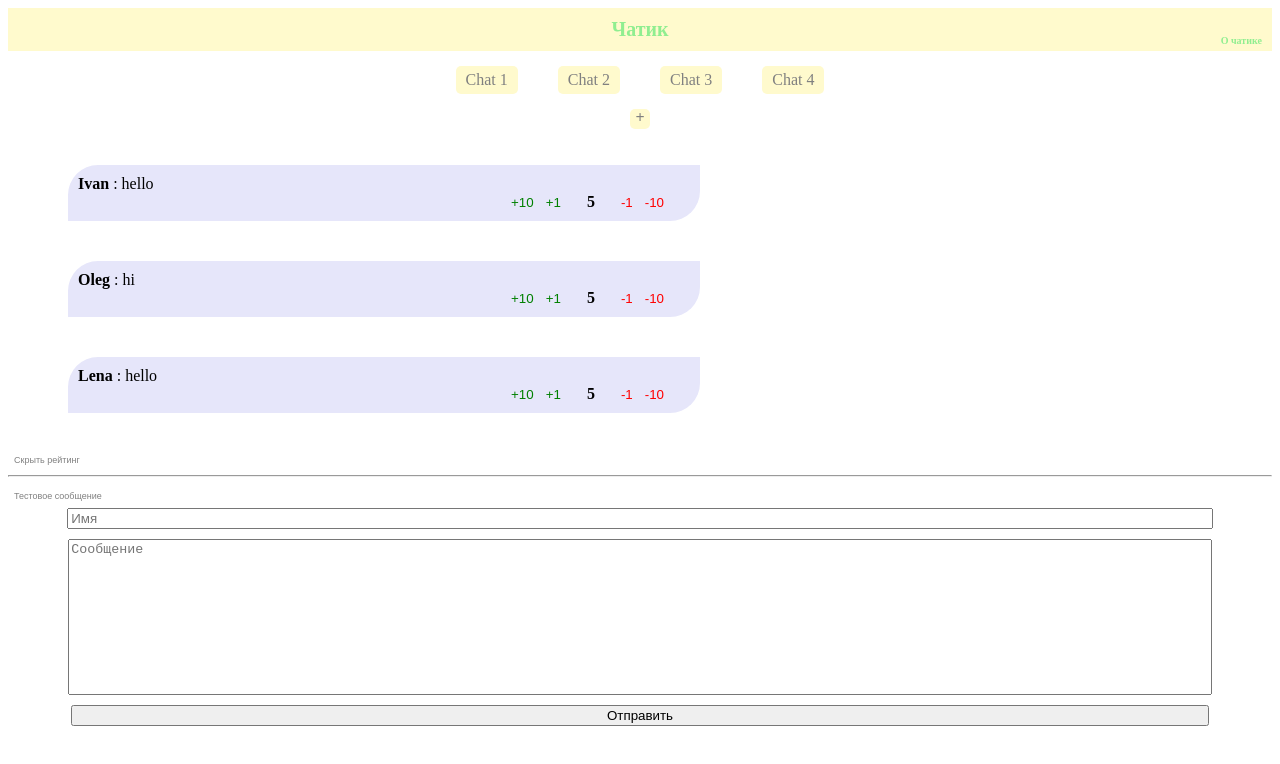
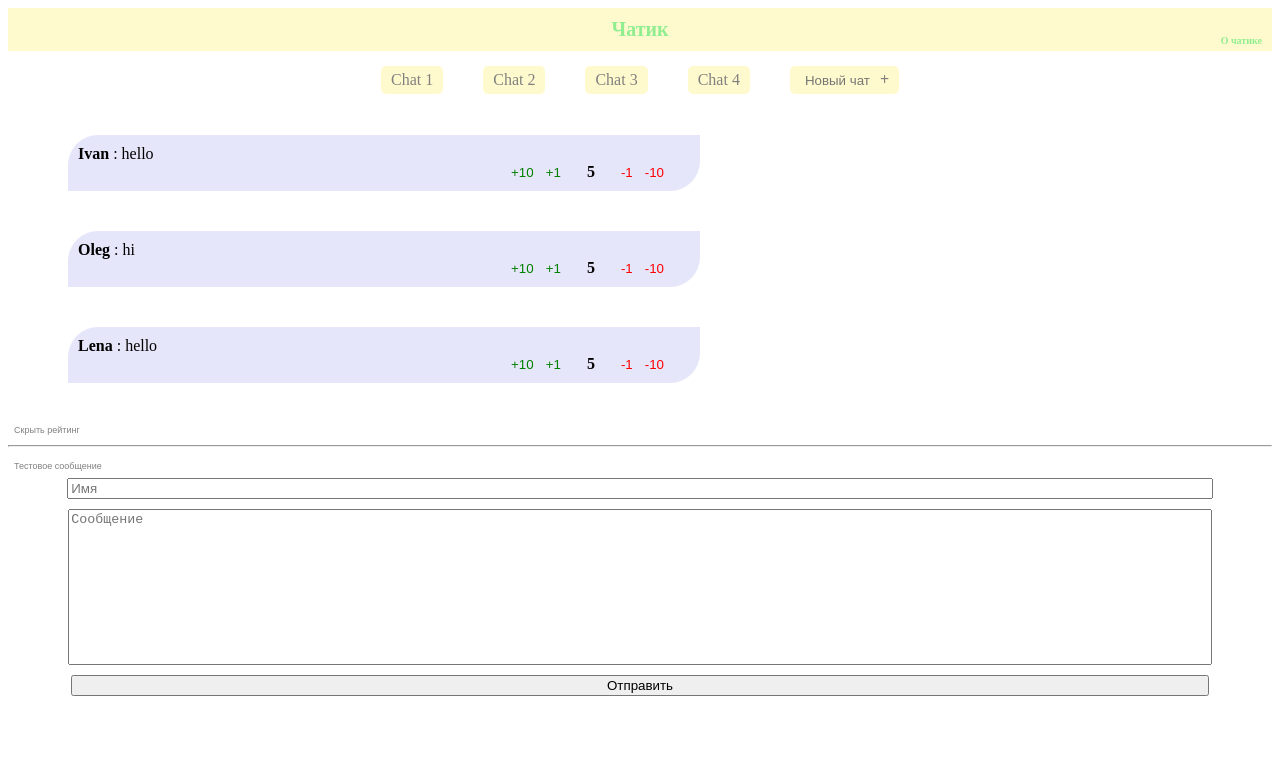
Before and after one commit to komalapa/GB, a React app: page /chats/1 in a window 1280 px wide. Shown: the top 764 px of the page. Built offline with nearby package versions, Linux system fonts and the light colour scheme.

Commit message:
Урок №6

```diff
--- a/package.json
+++ b/package.json
@@ -27,6 +27,8 @@
     "webpack-serve": "^3.2.0"
   },
   "dependencies": {
+    "connected-react-router": "^6.8.0",
+    "history": "^4.10.1",
     "prop-types": "^15.7.2",
     "react": "^17.0.1",
     "react-dom": "^17.0.1",
--- a/src/App.jsx
+++ b/src/App.jsx
@@ -1,6 +1,7 @@
 import React from 'react';
 import {BrowserRouter, Switch, Route, Redirect} from 'react-router-dom';
 import {Provider} from 'react-redux'
+import {ConnectedRouter} from 'connected-react-router'
 //components import
 import ChatContainer from './containers/chatContainer'
 import {Header} from './components/header/header'
@@ -10,7 +11,7 @@ import { About } from './components/about/about';
 import { NotFound } from './components/notFound/notFound';
 //end components import
 //redux import
-import {initStore} from './store/index'
+import {initStore, history} from './store/index'
 import {initChats, sendMessage} from './store/chatActions'
 //end redux import
 
@@ -25,7 +26,8 @@ export const App = () => {
     };
     return(
     <Provider store={store}>
-        <BrowserRouter>
+        {/* <BrowserRouter> */}
+        <ConnectedRouter history={history}>
             <Header/>
             <Switch>
                 <Route path = '/' exact><Redirect to="/chats" /></Route>
@@ -40,7 +42,8 @@ export const App = () => {
                 <Route path = '/contacts'>contacts page</Route>
                 <Route path = '/' component={NotFound}/>
             </Switch>
-        </BrowserRouter>
+        </ConnectedRouter>
+        {/* </BrowserRouter> */}
     </Provider>
     )
 }
--- a/src/components/chatForm/chatForm.jsx
+++ b/src/components/chatForm/chatForm.jsx
@@ -4,13 +4,8 @@ import PropTypes from 'prop-types';
 //components import
 //end components import
 import './chatForm.css'
+import {useInput} from '../../hooks/hooksUseInput'
 
-function useInput(initialState) {
-    const [state, setState] = React.useState(initialState);
-
-    const setInput = (event) => setState(event.target.value);
-    return [state, setInput, setState]
-}
 
 export const ChatForm = ({onSendMessage}) => {
     const [name, setName]=useInput('');
--- a/src/components/chatList/chatList.css
+++ b/src/components/chatList/chatList.css
@@ -17,7 +17,7 @@
     border-radius: 5px;
 }
  .add-chat{
-    display: block;
+    /*display: block;
     width: 20px;
     height: 20px;
     border-radius: 5px;
@@ -25,6 +25,7 @@
     margin: auto;
     text-align: center;
     color:grey;
+    */
     font-weight: 900;
  }
 .chat-list-item a{
@@ -35,3 +36,16 @@
     color:lightgreen;
     cursor: pointer;
 }
+.chatlist-name-input{
+    background-color: lemonchiffon;
+    color:grey;
+    outline: lightgreen;
+    border:transparent;
+    width:70px;
+    padding: 0 5px;
+}
+.chatlist-name-input:focus{
+    background-color: lemonchiffon;
+    border-bottom:1px solid grey;
+    outline: lightgreen;
+}
--- a/src/components/chatList/chatList.jsx
+++ b/src/components/chatList/chatList.jsx
@@ -6,20 +6,28 @@ import {Link} from 'react-router-dom';
 
 //end components import
 import './chatList.css'
+import {useInput} from '../../hooks/hooksUseInput'
 
 
 
 export  const ChatList = ({chats, onCreateChat})=> {
-    const handleClick = (event) => {
-        //alert("Выбран "+ event.target.innerText)
-    }
+    const [chatName, setChatName, setInitialChatName]=useInput('');
+
     const handleAddChat = () =>{
         let id = +chats[chats.length -1].id +1;
         if (!id) {id = +(new Date())}
+        const chatNameStr = chatName ? chatName : "Chat " + id;
         //console.log('id',id)
-        onCreateChat(id, "Chat"+id)
+        onCreateChat(id, chatNameStr);
+        setInitialChatName('');
     }
+    const handleKeyUp = (event) =>{
+        if (event.keyCode === 13) { // Enter
+            event.preventDefault();
+            handleAddChat();
+        }
 
+    }
 
     return (
     <>
@@ -29,8 +37,21 @@ export  const ChatList = ({chats, onCreateChat})=> {
                     {item.name}
                 </Link>
                 </li>))}
+                <li  className="chat-list-item">
+                <input
+                    name = "chatname"
+                    placeholder="Новый чат"
+                    value = {chatName}
+                    onChange ={setChatName}
+                    // onChange ={(e) => setName(e.target.value)}
+                    className="chatlist-name-input"
+                    onKeyUp={handleKeyUp}
+                >
+                </input>
+                    <span className="add-chat" onClick={handleAddChat}>+</span>
+                </li>
         </ul>
-        <span className="add-chat" onClick={handleAddChat}>+</span>
+
 
     </>
 )
--- a/src/containers/chatListContainer.js
+++ b/src/containers/chatListContainer.js
@@ -1,5 +1,3 @@
-import React from 'react';
-import PropTypes from 'prop-types';
 import {connect} from 'react-redux';
 import {bindActionCreators} from 'redux';
 
@@ -12,13 +10,12 @@ import {sendMessage,likeMessage,addChat} from '../store/chatActions'
 
 
 const mapStateToProps = (store,props) =>{
-    //console.log("!!!",store.chats);
-    const chats=[]
-    for (let item in store.chats){
-        //console.log(item)
-        chats.push({id: item, name:store.chats[item].name})
-    }
-    //console.log(chats)
+    // const chats=[]
+    // for (let item in store.chats){
+    //     //console.log(item)
+    //     chats.push({id: item, name:store.chats[item].name})
+    // }
+    const chats = Object.entries(store.chats).map(([id,{name}])=>({id, name}));
     return {
         chats
     }
--- /dev/null
+++ b/src/hooks/hooksUseInput.js
@@ -0,0 +1,10 @@
+import React, { useEffect }  from 'react';
+
+
+
+export function useInput(initialState) {
+    const [state, setState] = React.useState(initialState);
+
+    const setInput = (event) => setState(event.target.value);
+    return [state, setInput, setState]
+}
--- a/src/index.js
+++ b/src/index.js
@@ -22,4 +22,4 @@ ReactDom.render(
     <App />,
     mountPoint
 )
-//ДЗ восстановить работу приложения (лайки)
+//ДЗ Удаление и редактирование сообщения, Удаление чата, Подсветка чата в который пришло сообщение
--- /dev/null
+++ b/src/store/botMiddleware.js
@@ -0,0 +1,44 @@
+// export default function(store) {
+//     return function(next){
+//         return function (action){
+//             console.log(store,next,action)
+//             next(action)
+//         }
+//     }
+
+// }
+
+import {sendMessage, addChat} from './chatActions'
+
+export const ROBOT_NAME = 'Hercule';
+const ROBOT_CONTENT = '! Use your little grey cells, mon ami!';
+const robotTimeoutIds = {}
+
+
+export default store => next => action =>
+{
+    //console.log(store,next,action)
+    next(action)
+    if (action.type === sendMessage.toString()){
+        const {name, id} = action.payload;
+        if (name != ROBOT_NAME){
+            clearTimeout(robotTimeoutIds[id]);
+            robotTimeoutIds[id] = setTimeout(generateLocalRobotAnswer,2000,store,id,name);
+        }
+    }else if (action.type === addChat.toString()){
+        const {name, chatId} = action.payload;
+        generateLocalRobotGreeting(store,chatId);
+
+    }
+}
+
+function generateLocalRobotAnswer(store,id, name){
+    const msg = {name: ROBOT_NAME, content: "O, "+name + ROBOT_CONTENT ,likes:5}
+    store.dispatch(sendMessage(id, msg.name, msg.content, msg.likes))
+}
+
+function generateLocalRobotGreeting(store,id){
+    const chatName = store.getState().chats[id].name;
+    const msg = {name: ROBOT_NAME, content: `G'Day. Welcome to ${chatName}`,likes:5}
+    store.dispatch(sendMessage(id, msg.name, msg.content, msg.likes))
+}
--- a/src/store/index.js
+++ b/src/store/index.js
@@ -1,18 +1,35 @@
-import {createStore, combineReducers} from 'redux'
-
+import {createStore, combineReducers, compose, applyMiddleware} from 'redux'
+import {createBrowserHistory} from 'history';
+import {routerMiddleware, connectRouter} from 'connected-react-router'
 //import reducers
 import chatReducer from './chatReducer'
 
 //end import reducers
+import botMiddleware from './botMiddleware'
+
+export const history = createBrowserHistory();
 
 const reducer = combineReducers({
     chats: chatReducer,
+    router: connectRouter(history)
 })
 
 export function initStore(preloadedState = undefined){
+    const composeEnhancers =
+  typeof window === 'object' &&
+  window.__REDUX_DEVTOOLS_EXTENSION_COMPOSE__ ?
+    window.__REDUX_DEVTOOLS_EXTENSION_COMPOSE__({
+      // Specify extension’s options like name, actionsBlacklist, actionsCreators, serialize...
+    }) : compose;//подключение devtools
     return createStore(
         reducer,
         preloadedState,
-        window.__REDUX_DEVTOOLS_EXTENSION__ ? window.__REDUX_DEVTOOLS_EXTENSION__() : () => {},//подключение devtools
-)
+        composeEnhancers(
+            applyMiddleware(
+                routerMiddleware(history),
+                botMiddleware,
+            )
+        ),
+
+    )
 }
```
Also changed, not shown: 1 other file (tests, documents, lock files or other folders).
